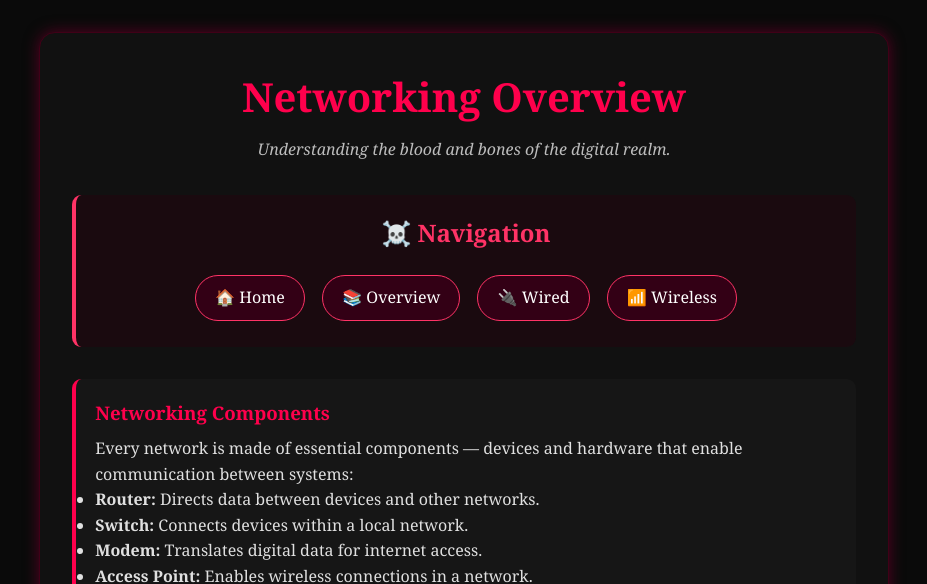
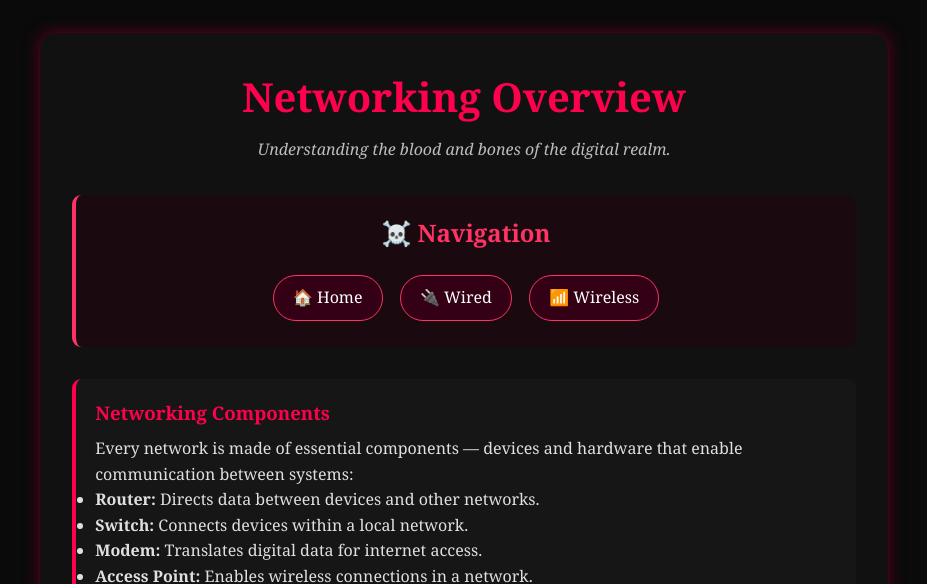
Before and after one commit to J-1275094/SOPH-WEBTWO-PT, a plain HTML site: page networkingoverview.html in a window 1280 px wide. Shown: the top 584 px of the page, without its empty margins (176-1103 px from the left). Drawn offline with Linux system fonts and the light colour scheme.

Commit message:
Update networkingoverview.html

```diff
--- a/networkingoverview.html
+++ b/networkingoverview.html
@@ -16,7 +16,6 @@
     <div class="nav">
       <h2>☠️ Navigation</h2>
       <a href="index.html">🏠 Home</a>
-      <a href="overview.html">📚 Overview</a>
       <a href="wired.html">🔌 Wired</a>
       <a href="wireless.html">📶 Wireless</a>
     </div>
```
